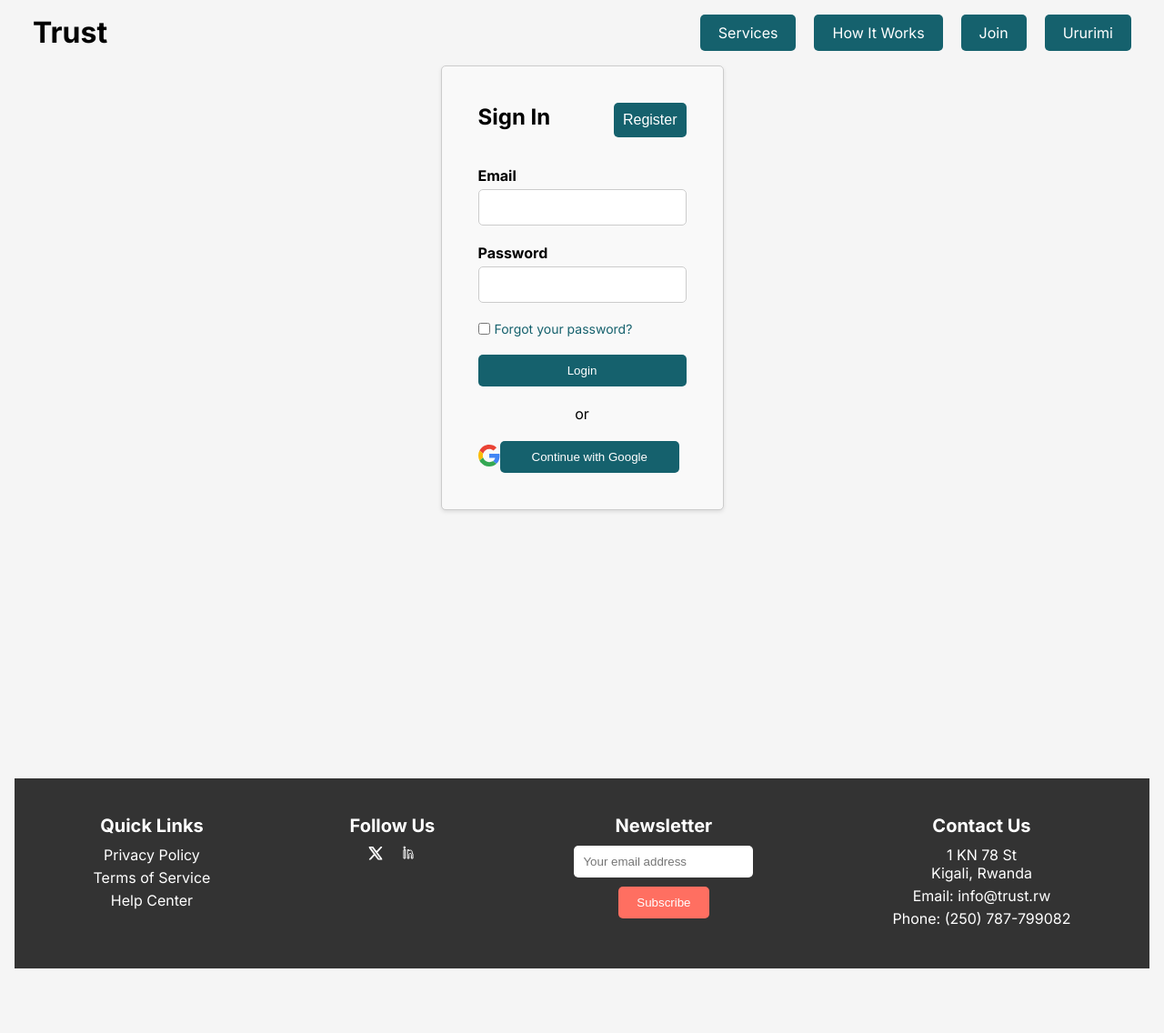
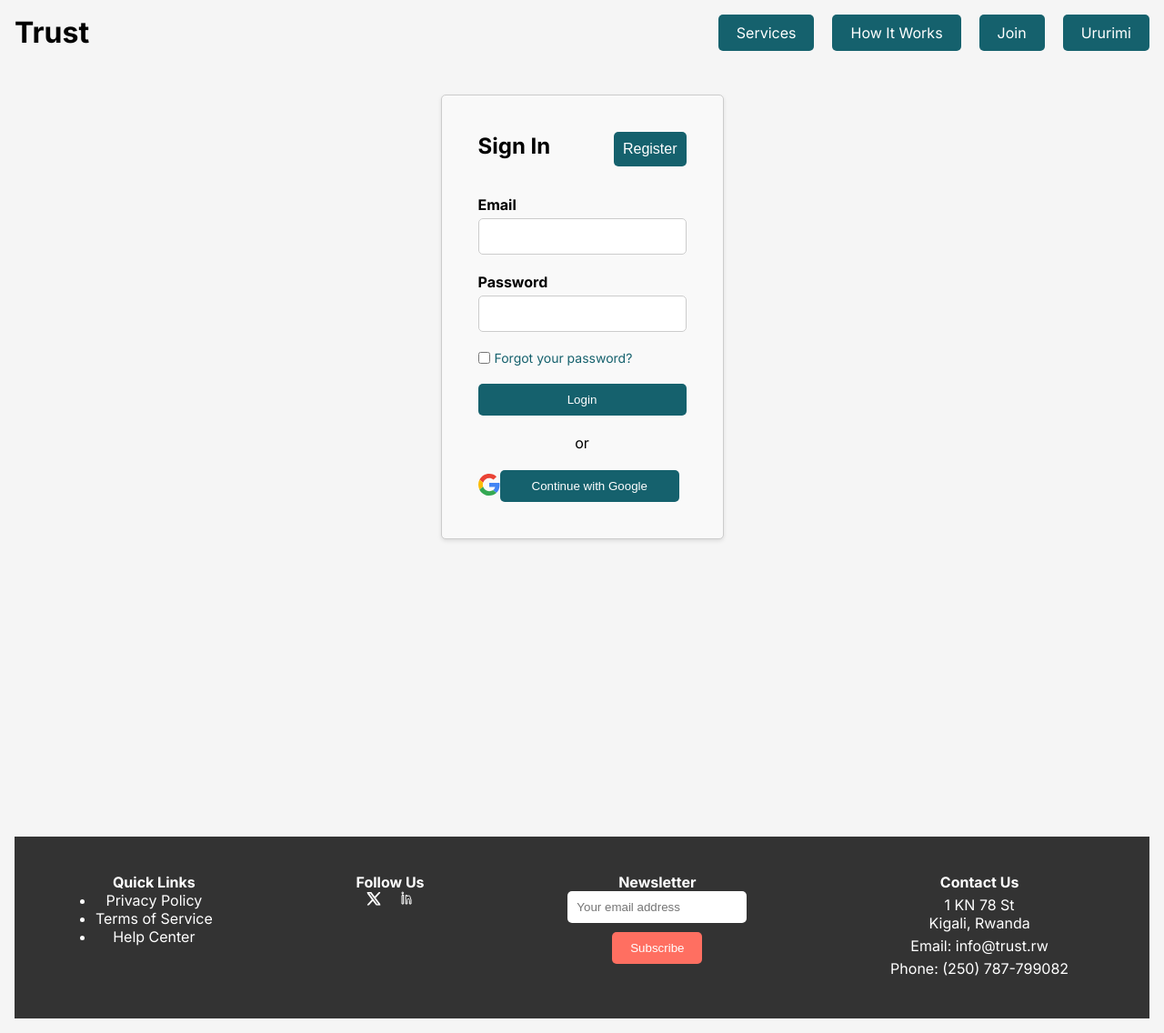
Before and after one commit to pitech-rw/trust-fn, a Next.js app: page /auth in a window 1280 px wide. Shown: the whole page at 91% size. Before the commit the page ends 1081 px from the top, so only its background shows below. Built offline with nearby package versions, Linux system fonts and the light colour scheme.

Commit message:
feat: refactor footer

```diff
--- a/src/app/layout.tsx
+++ b/src/app/layout.tsx
@@ -25,12 +25,11 @@ export default function RootLayout({
 
       <body className={inter.className}>
         <NotificationProvider>
+          <Nav />
           <main>
-          <Nav />
           {children}
+          </main>
           <Footer />
-
-          </main>
         </NotificationProvider>
         </body>
     </html>
--- a/src/app/page.tsx
+++ b/src/app/page.tsx
@@ -7,11 +7,11 @@ import CallToAction from "./ui/cta/cta";
 
 export default function Home() {
   return (
-    <main>
+    <div>
       <HeroSection />
       <ServicesOverview />
       <HowItWorks />
       <CallToAction />
-    </main>
+    </div>
   );
 }
--- a/src/app/ui/shared/footer/footer.module.css
+++ b/src/app/ui/shared/footer/footer.module.css
@@ -1,15 +1,16 @@
-.footer {
+.footerContainer {
+  display: flex;
+  justify-content: space-around;
+  flex-wrap: wrap;
+  gap: 20px;
   background-color: #333333; /* Dark background color */
   color: white;
   padding: 40px 20px;
   text-align: center;
+  margin: 1rem;;
 }
 
-.footerContainer {
-  display: flex;
-  flex-wrap: wrap;
-  justify-content: space-around;
-  gap: 20px;
+.footer {
 }
 
 .footer h4 {
--- a/src/app/ui/shared/footer/footer.tsx
+++ b/src/app/ui/shared/footer/footer.tsx
@@ -2,8 +2,7 @@ import styles from './footer.module.css';
 
 const Footer = () => {
   return (
-    <footer className={styles.footer}>
-      <div className={styles.footerContainer}>
+    <footer className={styles.footerContainer}>
         <div className={styles.quickLinks}>
           <h4>Quick Links</h4>
           <ul>
@@ -51,7 +50,6 @@ const Footer = () => {
           <p>Email: <a href="mailto:info@trust.rw">info@trust.rw</a></p>
           <p>Phone: <a href="tel:+250787799082">(250) 787-799082</a></p>
         </div>
-      </div>
     </footer>
   );
 };
--- a/src/app/ui/shared/top navbar/nav.module.css
+++ b/src/app/ui/shared/top navbar/nav.module.css
@@ -1,8 +1,7 @@
 .navigation {
     display: flex;
-    flex-direction: row;
     justify-content: space-between;
-    padding: 0 20px;
+    margin: 1rem;
 }
 .nav_right {
     display: flex;
--- a/src/app/ui/shared/top navbar/nav.tsx
+++ b/src/app/ui/shared/top navbar/nav.tsx
@@ -36,7 +36,7 @@ const Nav = () => {
         }
     }, [mobileMenuOpen])
     return (
-        <div className={styles.navigation}>
+        <header className={styles.navigation}>
             <div className={styles.nav_left}>
                 <Link href='/'><h1>Trust</h1></Link>
             </div>
@@ -75,7 +75,7 @@ const Nav = () => {
                     }
                 </ul>
             </div>
-        </div>
+        </header>
     )
 }
 
```
